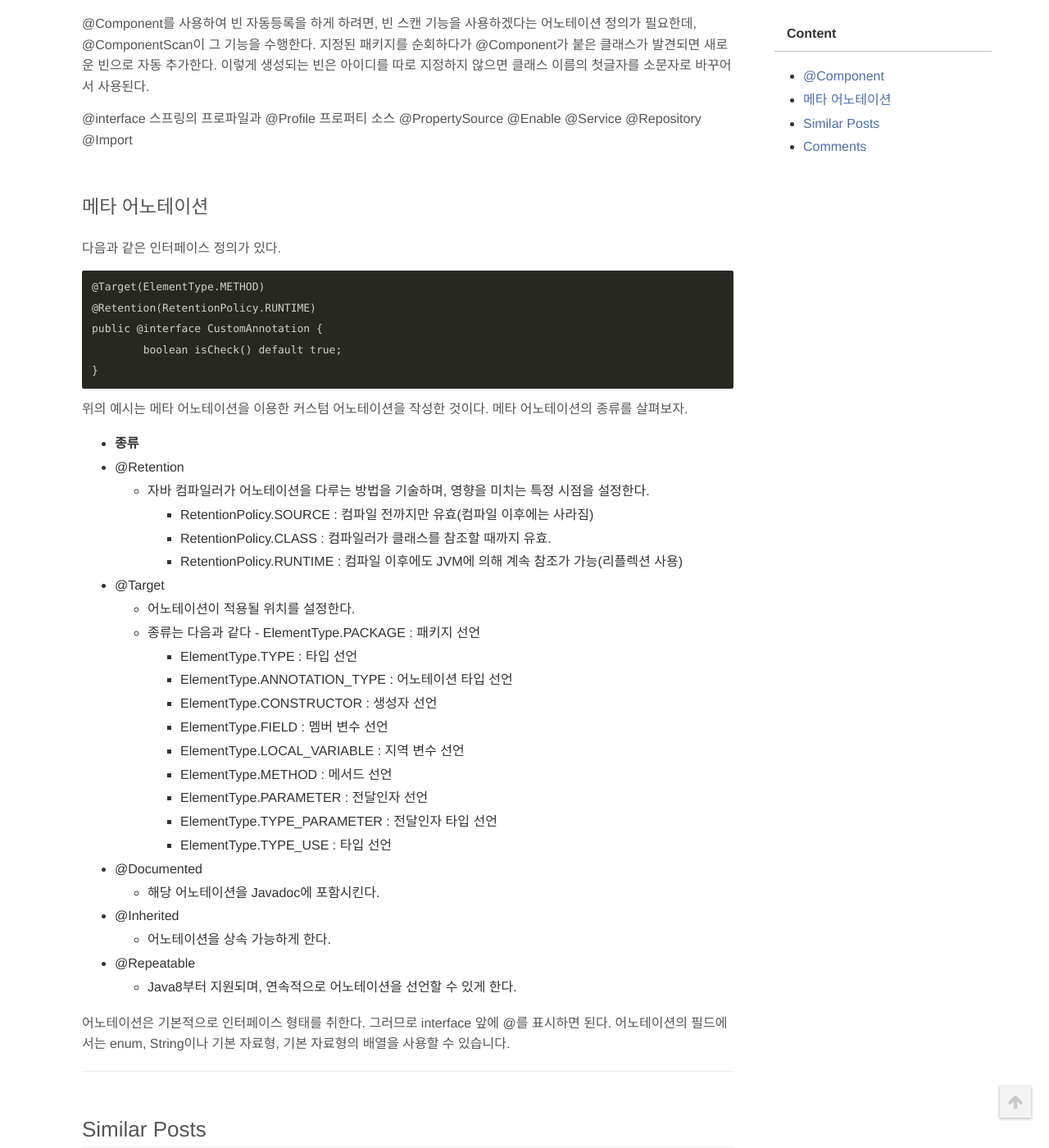
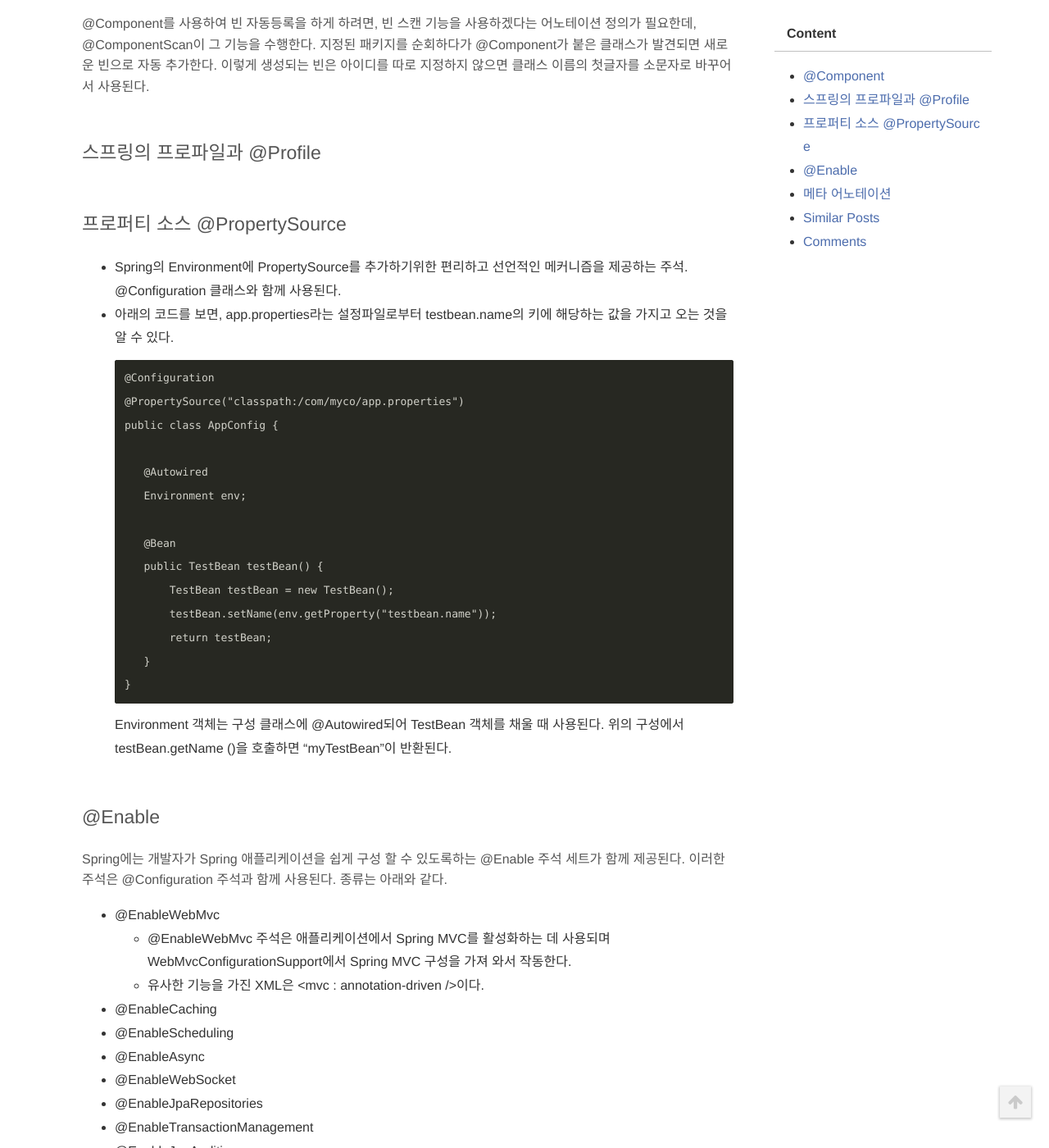
Before and after one commit to isaac1102/isaac1102.github.io, a Jekyll site: the page built from _posts/2001-04-15-annotation.md, in a window 1280 px wide and 1400 px high, scrolled down 597 px. Shown: the whole window at 82% size. Built offline with Jekyll 4.4.1, drawn with Linux system fonts in a browser that asks for light colours; comment, search, counter and statistics services are not loaded; a style sheet for code colours, icons or effects is not loaded; some of the changed text lies outside the part shown.

Commit message:
Update and rename 2001-04-15-todo.md to 2001-04-15-annotation.md

````diff
--- a/_posts/2001-04-15-todo.md
+++ b/_posts/2001-04-15-annotation.md
@@ -21,10 +21,48 @@ tags: SPRING
 @Component를 사용하여 빈 자동등록을 하게 하려면, 빈 스캔 기능을 사용하겠다는 어노테이션 정의가 필요한데, @ComponentScan이 그 기능을 수행한다.
 지정된 패키지를 순회하다가 @Component가 붙은 클래스가 발견되면 새로운 빈으로 자동 추가한다. 이렇게 생성되는 빈은 아이디를 따로 지정하지 않으면 클래스 이름의 첫글자를 소문자로 바꾸어서 사용된다.
 
-@interface
-스프링의 프로파일과 @Profile
-프로퍼티 소스 @PropertySource
-@Enable
+
+### 스프링의 프로파일과 @Profile
+
+### 프로퍼티 소스 @PropertySource
+- Spring의 Environment에 PropertySource를 추가하기위한 편리하고 선언적인 메커니즘을 제공하는 주석. @Configuration 클래스와 함께 사용된다.
+- 아래의 코드를 보면, app.properties라는 설정파일로부터 testbean.name의 키에 해당하는 값을 가지고 오는 것을 알 수 있다.
+```
+@Configuration
+@PropertySource("classpath:/com/myco/app.properties")
+public class AppConfig {
+
+     @Autowired
+     Environment env;
+
+     @Bean
+     public TestBean testBean() {
+         TestBean testBean = new TestBean();
+         testBean.setName(env.getProperty("testbean.name"));
+         return testBean;
+     }
+}
+```
+Environment 객체는 구성 클래스에 @Autowired되어 TestBean 객체를 채울 때 사용된다. 위의 구성에서 testBean.getName ()을 호출하면 "myTestBean"이 반환된다.
+
+
+### @Enable
+Spring에는 개발자가 Spring 애플리케이션을 쉽게 구성 할 수 있도록하는 @Enable 주석 세트가 함께 제공된다. 이러한 주석은 @Configuration 주석과 함께 사용된다.
+종류는 아래와 같다.
+
+- @EnableWebMvc
+	- @EnableWebMvc 주석은 애플리케이션에서 Spring MVC를 활성화하는 데 사용되며 WebMvcConfigurationSupport에서 Spring MVC 구성을 가져 와서 작동한다.
+	- 유사한 기능을 가진 XML은 <mvc : annotation-driven />이다.
+- @EnableCaching
+- @EnableScheduling
+- @EnableAsync
+- @EnableWebSocket
+- @EnableJpaRepositories
+- @EnableTransactionManagement
+- @EnableJpaAuditing
+
+(작성중 - 여기서 정리할 것 https://www.baeldung.com/spring-enable-annotations)
+
 @Service
 @Repository
 @Import
````
